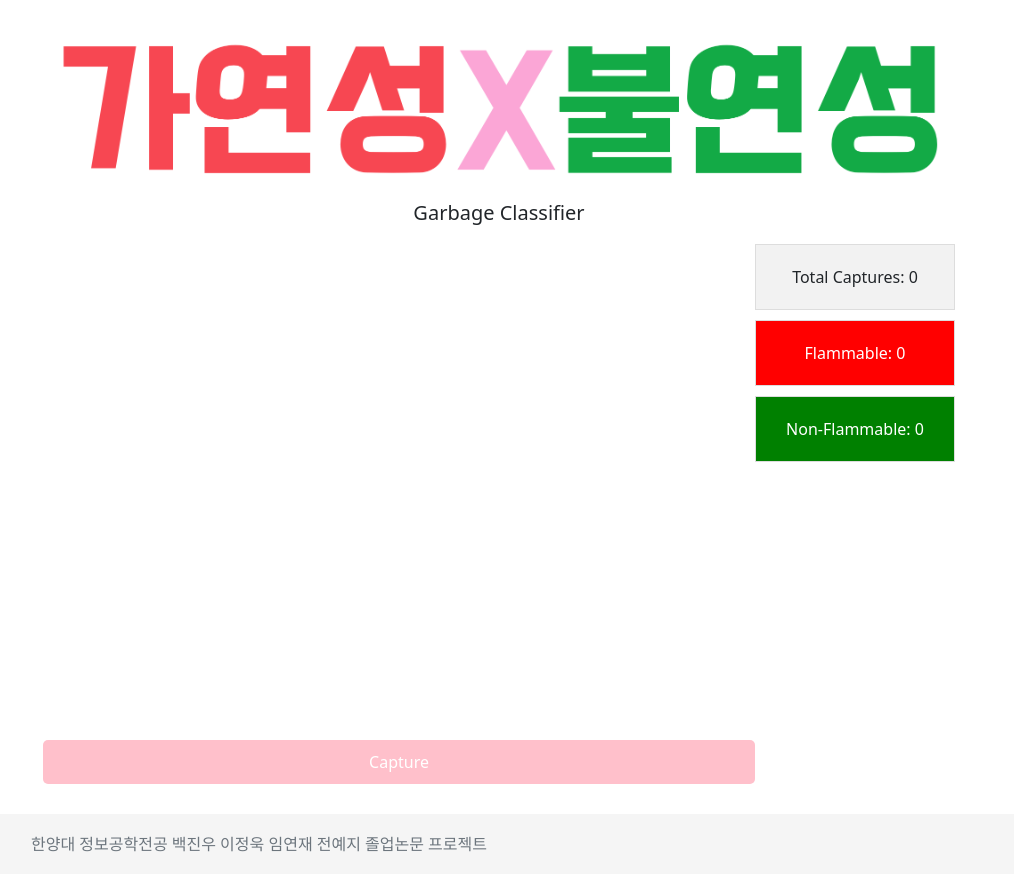
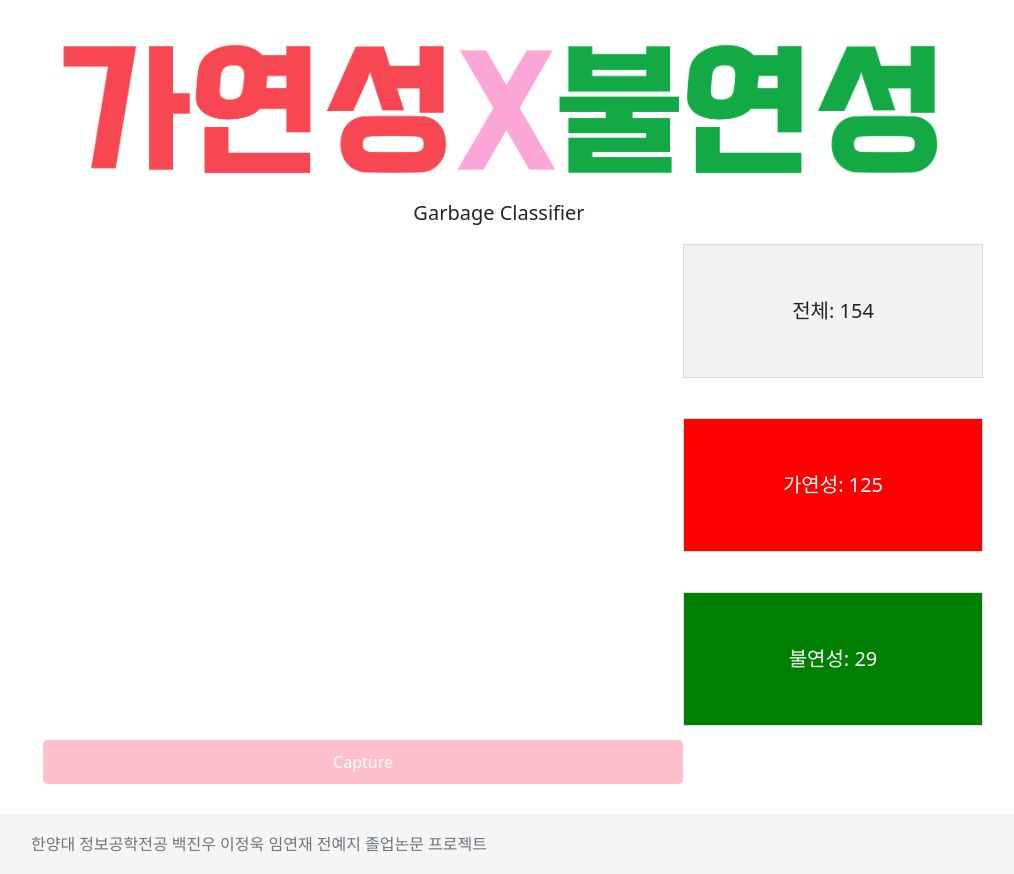
Before and after one commit to yeonzae/garbage_classifier, a Django app: page / in a window 1280 px wide. Shown: the part 73-947 px from the top of the page, without its empty margins (141-1155 px from the left). Run offline with Django 4.2, Linux system fonts and the light colour scheme.

Commit message:
change home.html and remove unnecessary files

```diff
--- a/templates/pages/home.html
+++ b/templates/pages/home.html
@@ -19,9 +19,9 @@
     </div>
 
     <div class="dashboard">
-      <div class="dashboard-box total-captures">Total Captures: 0</div>
-      <div class="dashboard-box flammable-count">Flammable: 0</div>
-      <div class="dashboard-box non-flammable-count">Non-Flammable: 0</div>
+      <div class="dashboard-box total-captures">전체: 154</div>
+      <div class="dashboard-box flammable-count">가연성: 125</div>
+      <div class="dashboard-box non-flammable-count">불연성: 29</div>
     </div>
   </div>
 
@@ -70,13 +70,15 @@
   }
 
   .dashboard-box {
-    width: 200px;
-    padding: 20px;
-    margin-bottom: 10px;
+    width: 300px; /* 박스의 너비를 늘립니다 */
+    padding: 51px; /* 패딩을 늘려 박스의 크기를 더 크게 만듭니다 */
+    margin-bottom: 40px; /* 박스 간의 간격을 늘립니다 */
     background-color: #f2f2f2;
     border: 1px solid #ddd;
     text-align: center;
+    font-size: 20px; /* 글자 크기를 늘립니다 */
   }
+
 
   .flammable-count {
     background-color: red;
```
Also changed, not shown: 1 other file.
